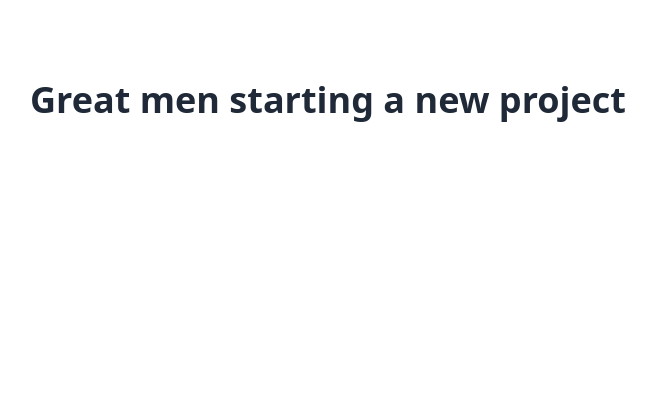
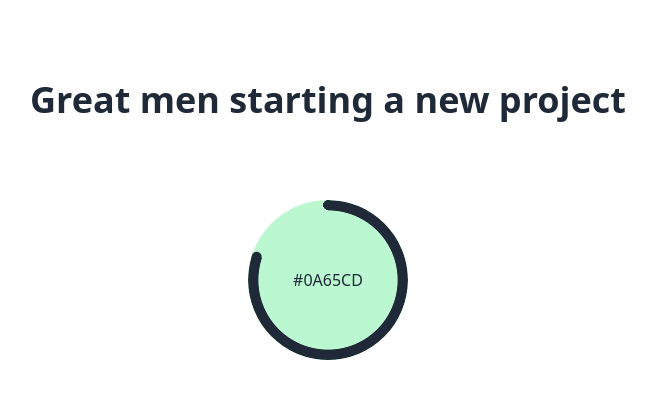
Before and after one commit to Ehsan-Fouladi/Atelier-Frontend, a Nuxt app: page / in a window 1280 px wide. Shown: the top 398 px of the page, without its empty margins (312-968 px from the left). Built offline with nearby package versions, Linux system fonts and the light colour scheme.

Commit message:
feat: make radialProgress comp

```diff
--- /dev/null
+++ b/components/radialprogres.vue
@@ -0,0 +1,19 @@
+<template>
+    <div
+        :class="'radial-progress ' + bgColor + ' ' + 'text-[' + strokeColor + ']' "
+        :style="'--value:' + valueProps + '; ' + '--size:' + sizeProps + '; ' + '--thickness:' + strokeWidth + ';'"
+        role="progressbar"
+    >
+        {{ strokeColor }}
+    </div>
+</template>
+
+<script setup>
+const props = defineProps({
+    valueProps: { type: Number, required: true },
+    sizeProps: { type: String, required: true },
+    bgColor: { type: String, default: 'bg-base-200' },
+    strokeWidth: { type: String, default: '4px' },
+    strokeColor: { type: String, default: '#0A65CD' }
+})
+</script>
--- a/pages/index.vue
+++ b/pages/index.vue
@@ -1,5 +1,6 @@
 <template>
     <div class="flex flex-col w-full h-svh">
         <h1 class="text-4xl font-bold mx-auto my-20">Great men starting a new project</h1>
+        <Radialprogres class="mx-auto" :sizeProps="'10rem'" :valueProps="80" :bgColor="'bg-green-200'" :strokeWidth="'10px'" />
     </div>
 </template>
```
